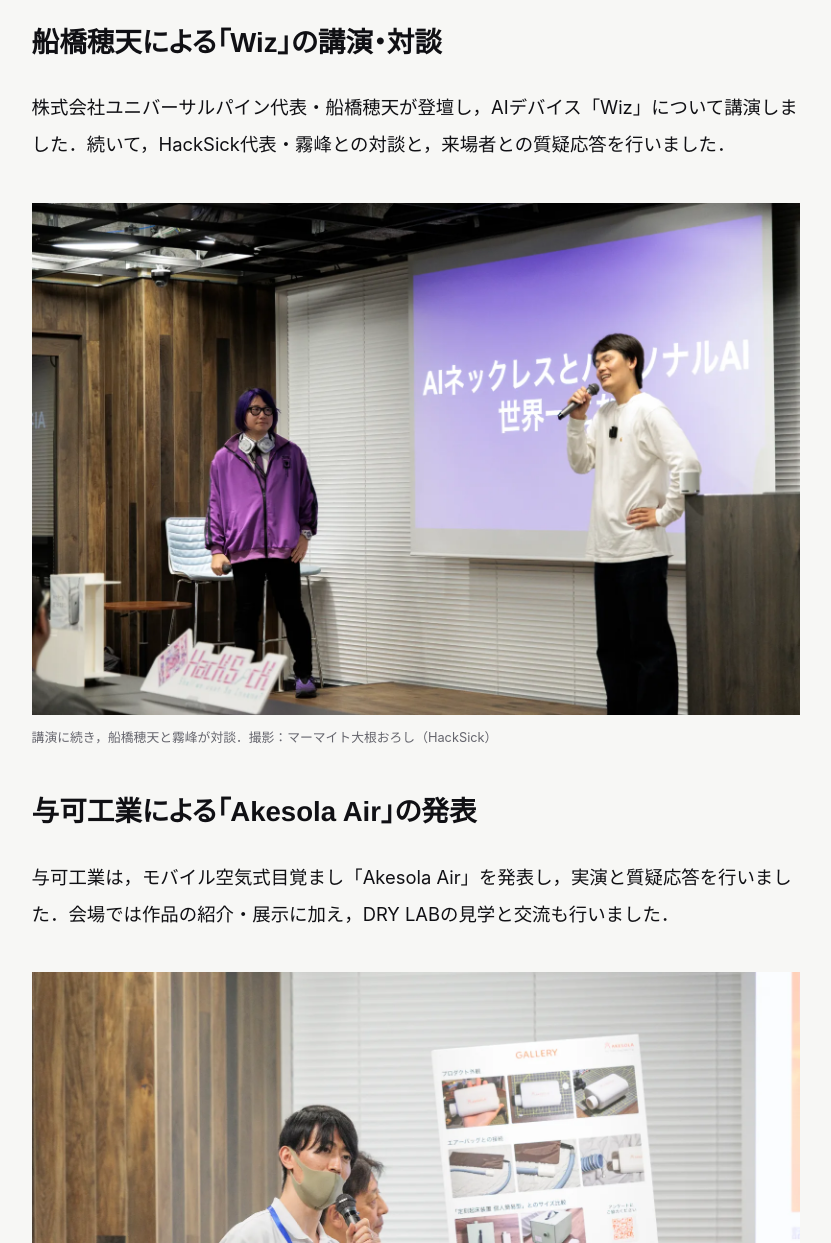
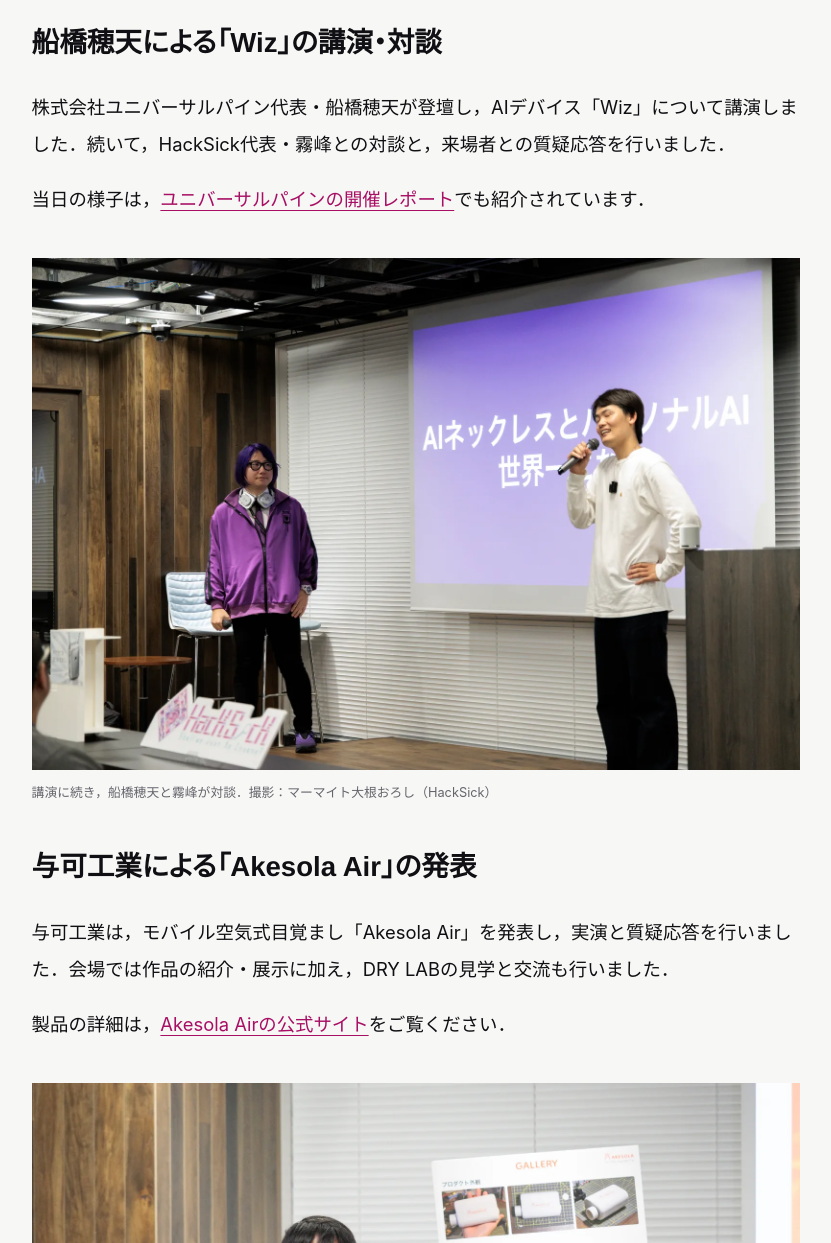
Before and after one commit to kirimine170/HackSick-Web, an Astro site: page /news/ai-device-meetup-2026-11-report in a window 1280 px wide. Shown: the part 1709-2952 px from the top of the page, without its empty margins (335-1166 px from the left). Built offline with nearby package versions, Linux system fonts and the light colour scheme; Astro itself is replaced by a stand-in of ours.

Commit message:
Link partner reports and Akesola site from SDS news

```diff
--- a/src/content/news/ai-device-meetup-2026-11-report.md
+++ b/src/content/news/ai-device-meetup-2026-11-report.md
@@ -22,6 +22,8 @@ hero:
 
 株式会社ユニバーサルパイン代表・船橋穂天が登壇し，AIデバイス「Wiz」について講演しました．続いて，HackSick代表・霧峰との対談と，来場者との質疑応答を行いました．
 
+当日の様子は，[ユニバーサルパインの開催レポート](https://universalpine.com/news/20261105)でも紹介されています．
+
 <figure>
   <img src="/images/news/sds-meetup-2026-11/funahashi-dialogue.webp" alt="ステージ上で対談する霧峰（左）と船橋穂天（右）．" width="1600" height="1067" loading="lazy" decoding="async" />
   <figcaption>講演に続き，船橋穂天と霧峰が対談．撮影：マーマイト大根おろし（HackSick）</figcaption>
@@ -30,6 +32,8 @@ hero:
 ## 与可工業による「Akesola Air」の発表
 
 与可工業は，モバイル空気式目覚まし「Akesola Air」を発表し，実演と質疑応答を行いました．会場では作品の紹介・展示に加え，DRY LABの見学と交流も行いました．
+
+製品の詳細は，[Akesola Airの公式サイト](https://akesola.tech/ja/)をご覧ください．
 
 <figure>
   <img src="/images/news/sds-meetup-2026-11/yoka-akesola-air.webp" alt="Akesola Airの実機と紹介パネルを手に発表する与可工業．" width="1600" height="1067" loading="lazy" decoding="async" />
```
